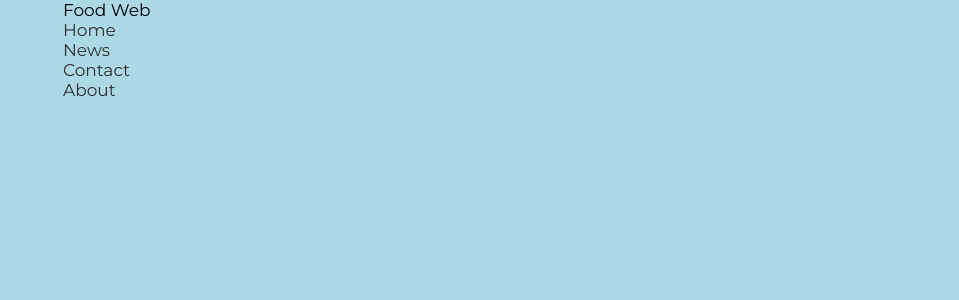
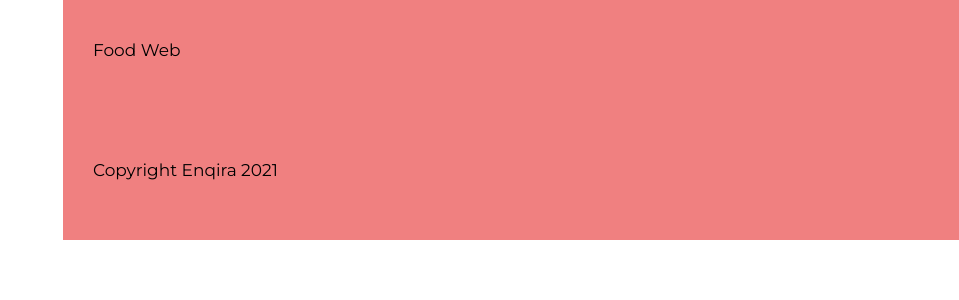
Before and after one commit to Enqira/meal-sharing, a React app: page / in a window 1280 px wide. Shown: the top 300 px of the page, without its empty margins (321-1280 px from the left). Built offline with nearby package versions, Linux system fonts and the light colour scheme.

Commit message:
second day work

```diff
--- a/package.json
+++ b/package.json
@@ -7,7 +7,7 @@
     },
     "scripts": {
         "build": "webpack --mode production",
-        "start": "npm run build && node ./src/backend/server",
+        "start": "npm run build && nodemon ./src/backend/server",
         "client": "webpack-dev-server --mode development --devtool inline-source-map --hot",
         "server": "nodemon ./src/backend/server",
         "dev": "concurrently \"npm run server\" \"npm run client\""
--- a/src/client/App.js
+++ b/src/client/App.js
@@ -2,12 +2,14 @@ import React from "react"
 import { BrowserRouter as Router, Route, Switch } from "react-router-dom"
 import TestComponent from "./components/TestComponent/TestComponent"
 import HeaderComp from "./components/HeaderComp"
+import FooterComp from "./components/FooterComp"
 
 function App() {
   return (
     <Router>
       <Route exact path="/">
         <HeaderComp />
+        <FooterComp />
         <p></p>
       </Route>
       <Route exact path="/lol">
--- /dev/null
+++ b/src/client/components/FooterComp.js
@@ -0,0 +1,24 @@
+import React from "react"
+import PropTypes from "prop-types"
+
+export default function FooterComp() {
+  return (
+    <header className="footer-component">
+      <span className="copyright">Copyright Enqira 2021</span>
+      <ul className="footer-menu">
+        <li>
+          <a href="#home">Youtube</a>
+        </li>
+        <li>
+          <a href="#news">Facebook</a>
+        </li>
+        <li>
+          <a href="#contact">Instagram</a>
+        </li>
+        <li>
+          <a href="#about">Twitter</a>
+        </li>
+      </ul>
+    </header>
+  )
+}
--- a/src/client/components/HeaderComp.js
+++ b/src/client/components/HeaderComp.js
@@ -4,9 +4,8 @@ import PropTypes from "prop-types"
 export default function HeaderComp() {
   return (
     <header className="header-component">
-      <div>
-        <span>Food Web</span>
-        <ul>
+      <span className="logo">Food Web</span>
+      <ul className="menu">
         <li>
           <a href="#home">Home</a>
         </li>
@@ -20,7 +19,6 @@ export default function HeaderComp() {
           <a href="#about">About</a>
         </li>
       </ul>
-      </div>
     </header>
   )
 }
--- a/src/client/index.css
+++ b/src/client/index.css
@@ -3,18 +3,19 @@
 * {
   font-family: "Montserrat", sans-serif;
   box-sizing: border-box;
+  overflow-x: hidden;
 }
 
 #root {
-  padding-left: 30%;
-  padding-right: 30%;
+  /* padding-left: 30%;
+  padding-right: 30%; */
   height: 100vh;
+  overflow-x: hidden;
 }
 
 body {
   margin: 0;
   font-size: 17px;
-  background-color: lightblue;
 }
 
 ul {
@@ -37,6 +38,34 @@ button {
   padding: 5px;
   font-size: 17px;
 }
+.header-component,
+.footer-component {
+  background-color: lightcoral;
+  display: inline-flex;
+  justify-content: space-between;
+  width: 100vw;
+  align-items: center;
+}
+.header-component {
+  height: 100px;
+}
+.footer-component {
+  bottom: 0;
+}
+
+.menu {
+  display: inline-flex;
+}
+.menu li {
+  margin: 20px;
+}
+
+menu,
+.logo,
+.copyright,
+.footer-menu {
+  margin: 30px;
+}
 
 @media screen and (max-width: 1400px) {
   #root {
```
Lines whose indentation alone changed are shown as unchanged.
